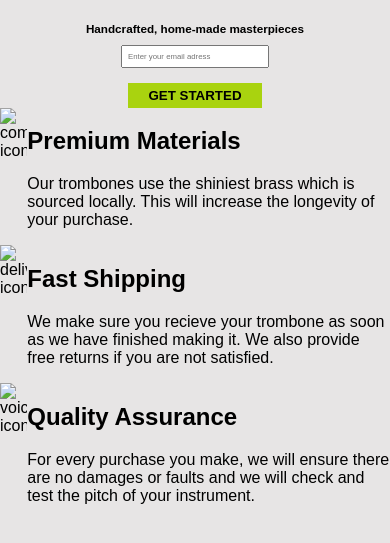
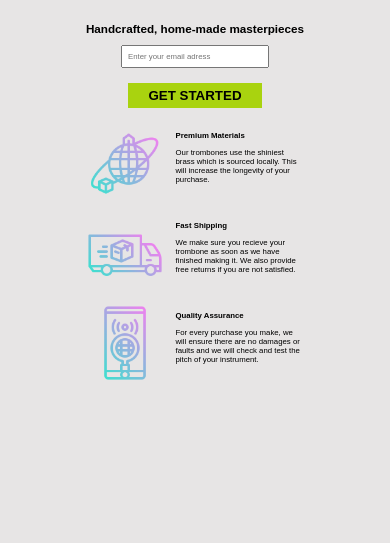
Before and after one commit to dejanV91/1-Projects-HTML-CSS, a plain HTML site: page index.html in a window 390 px wide. Shown: the part 45-588 px from the top of the page. Drawn offline with Linux system fonts and the light colour scheme.

Commit message:
features section finished

```diff
--- a/style.css
+++ b/style.css
@@ -94,6 +94,7 @@ img{
     border:none;
     font-weight: bolder;
     transition: 0.5s;
+    margin-bottom: 7%;
 }
 
 #hero-form button:hover{
@@ -112,9 +113,17 @@ img{
 
 .grid{
     display: flex;
+    margin: 2% 22%;
 }
 
 
 #features .grid .icon img {
-    max-width: 7vw;
+    max-width: min(20vw, 200px);
+    margin-right: 3vw;
 }
+
+
+@media (max-width: 600px){
+    .grid .desc h2, .grid .desc p{
+        font-size:  2vw;
+    }}
```
Also changed, not shown: img/commercial.jpg (added), img/delivery-box.jpg (added), img/voice-search.jpg (added).
